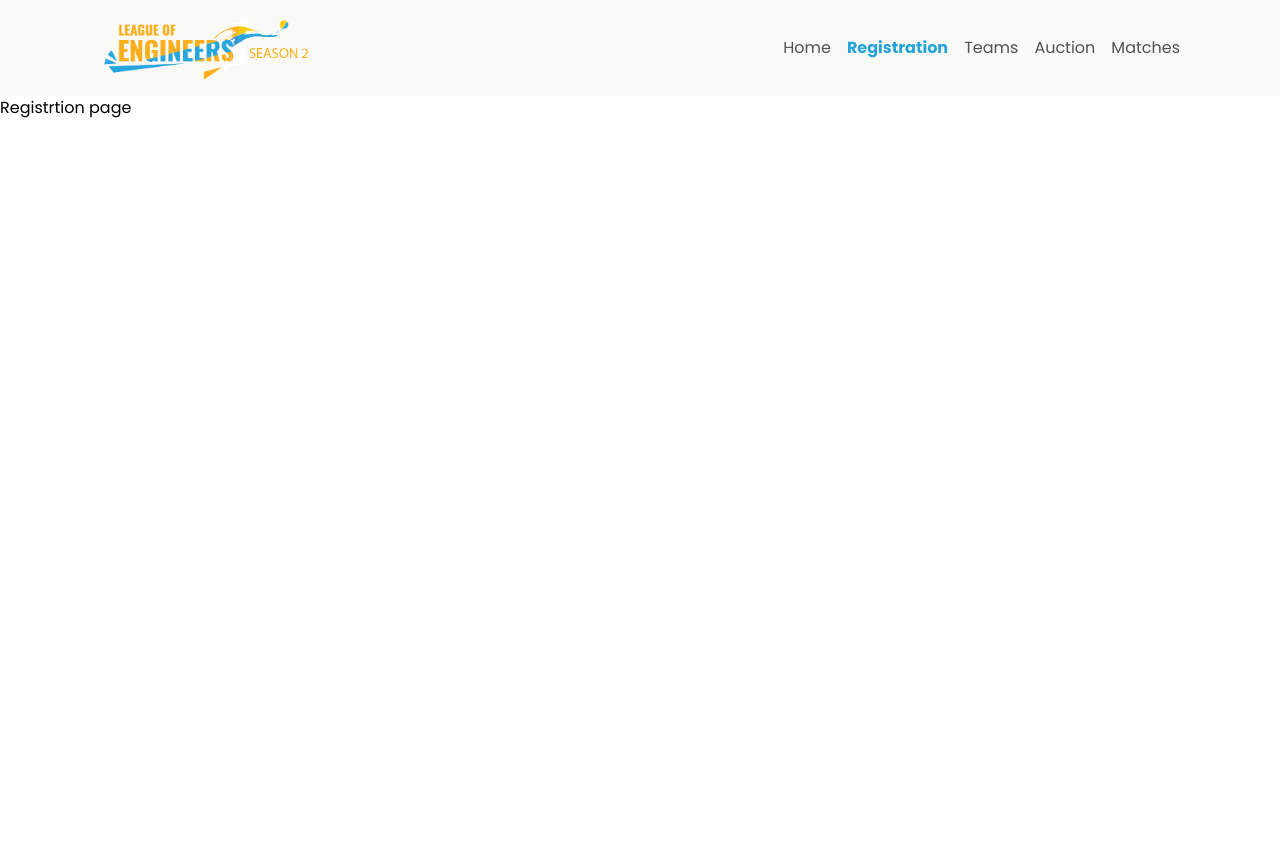
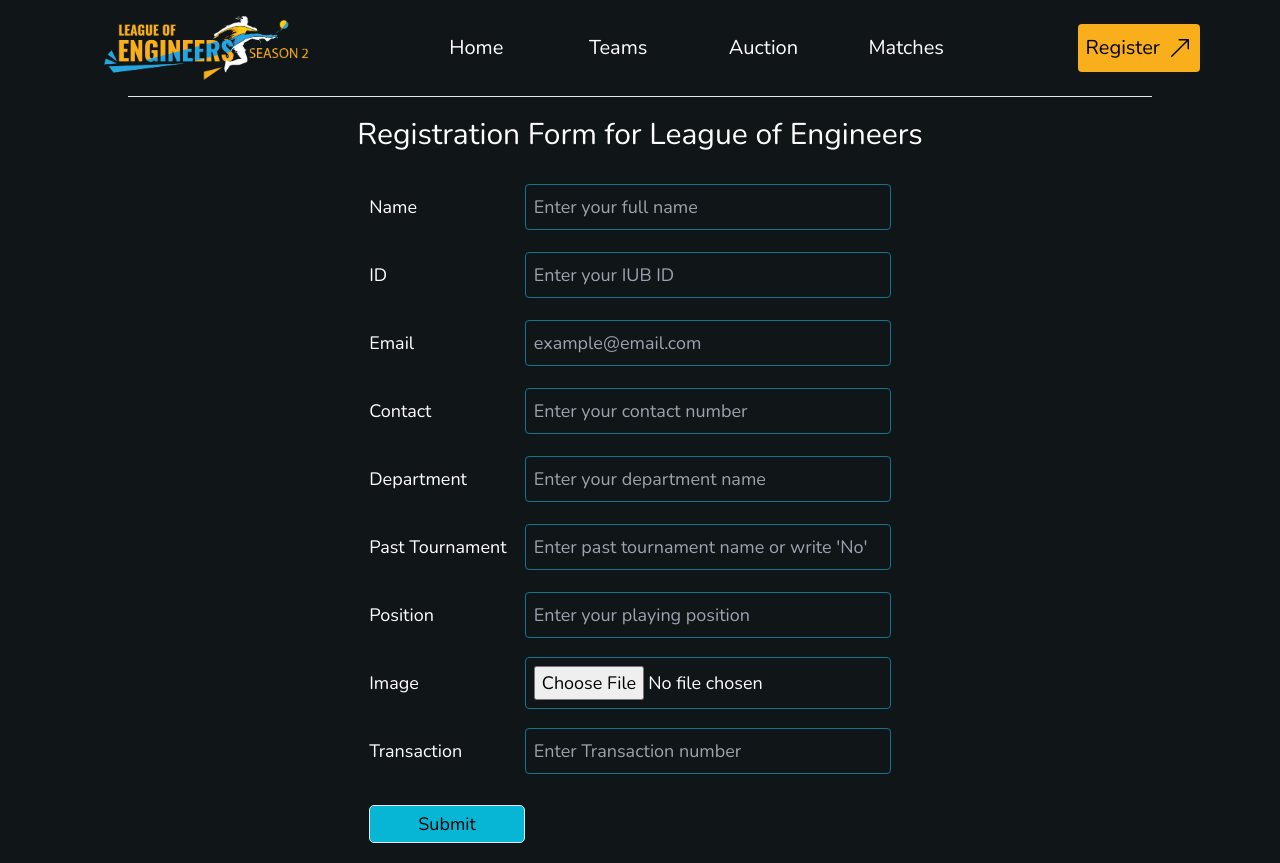
Before and after one commit to zorojuro75/league-of-engineers, a Next.js app: page /registration in a window 1280 px wide. Before the commit the page ends 800 px from the top, so only its background shows below. Built offline with nearby package versions, Linux system fonts and the light colour scheme.

Commit message:
Registration form done

```diff
--- a/app/layout.tsx
+++ b/app/layout.tsx
@@ -1,9 +1,10 @@
 import Navbar from '@/components/Navbar'
 import './globals.css'
 import type { Metadata } from 'next'
-import { Poppins } from 'next/font/google'
+import { Poppins, Nunito } from 'next/font/google'
+import { twMerge } from 'tailwind-merge'
 
-const font = Poppins({ subsets: ['latin'], weight: ['400','700'] })
+const font = Nunito({ subsets: ['latin'], weight: ['400','700'] })
 
 export const metadata: Metadata = {
   title: 'Football',
@@ -18,7 +19,7 @@ export default function RootLayout({
 }) {
   return (
     <html lang="en">
-      <body className={font.className} >
+      <body className={font.className}>
         <Navbar>{children}</Navbar>
       </body>
     </html>
--- a/app/matches/components/Schedule.tsx
+++ b/app/matches/components/Schedule.tsx
@@ -33,7 +33,7 @@ const Schedule: React.FC<ScheduleProps> = ({
         href: "/26july",
       },
       {
-        label: "27 July",
+        label: "27 august",
         active: pathname === "/27july",
         href: "/27july",
       },
--- a/app/registration/page.tsx
+++ b/app/registration/page.tsx
@@ -1,9 +1,147 @@
-import React from 'react'
+'use client'
+import React, { useState } from "react";
 
 const Registration = () => {
+  const handleSubmit = () => {
+
+    // You can add additional logic here to process the form data
+
+    // Clear the form or perform any necessary actions
+
+    // Optional: Display a success message or perform any other actions
+
+    // For now, let's just clear the form fields
+    setName("Enter your full name");
+    setId("Enter your IUB ID");
+    setDepartment("Enter your department name");
+    setEmail("example@email.com");
+    setContact("Enter your contact number");
+    setPast("Enter past tournament name or write 'No'");
+    setPosition("Enter your playing position");
+    setImage(null);
+    setTransaction("Enter Transaction number");
+  };
+
+  const [name, setName] = useState("Enter your full name");
+  const [id, setId] = useState("Enter your IUB ID");
+  const [department, setDepartment] = useState("Enter your department name");
+  const [email, setEmail] = useState("example@email.com");
+  const [contact, setContact] = useState("Enter your contact number");
+  const [past, setPast] = useState("Enter past tournament name or write 'No'");
+  const [position, setPosition] = useState("Enter your playing position");
+  const [image, setImage] = useState(null);
+  const [transaction, setTransaction] = useState("Enter Transaction number");
+
   return (
-    <div>Registrtion page</div>
-  )
-}
+    <div className="bg-background">
+    <h1 className="text-center text-3xl py-[20px]">Registration Form for League of Engineers</h1>
+    <form onSubmit={handleSubmit} className="md:mx-auto mx-4 mb-5 table text-lg md:text-md">
+      <div className="table-row">
+        <label htmlFor="name" className="text-white py-5 table-cell">
+          Name
+        </label>
+        <input
+          type="text"
+          placeholder={name}
+          required
+          className="w-[95%] bg-background border border-cyan-700 rounded p-2 table-cell"
+        />
+      </div>
+      <div className="table-row">
+        <label htmlFor="" className="text-white py-5 table-cell">
+          ID
+        </label>
+        <input
+          type="number"
+          placeholder={id}
+          required
+          className="w-[95%] bg-background border border-cyan-700 rounded p-2 table-cell"
+        />
+      </div>
+      <div className="table-row">
+        <label htmlFor="" className="text-white py-5 table-cell">
+          Email
+        </label>
+        <input
+          type="email"
+          placeholder={email}
+          required
+          className="w-[95%] bg-background border border-cyan-700 rounded p-2 table-cell"
+        />
+      </div>
+      <div className="table-row">
+        <label htmlFor="" className="text-white py-5 table-cell">
+          Contact
+        </label>
+        <input
+          type="number"
+          placeholder={contact}
+          required
+          className="w-[95%] bg-background border border-cyan-700 rounded p-2 table-cell"
+        />
+      </div>
+      <div className="table-row">
+        <label htmlFor="" className="text-white py-5 table-cell">
+          Department
+        </label>
+        <input
+          type="text"
+          placeholder={department}
+          required
+          className="w-[95%] bg-background border border-cyan-700 rounded p-2 table-cell"
+        />
+      </div>
+      <div className="table-row">
+        <label htmlFor="" className="text-white py-5 table-cell">
+          Past Tournament
+        </label>
+        <input
+          type="text"
+          placeholder={past}
+          required
+          className="w-[95%] bg-background border border-cyan-700 rounded p-2 table-cell"
+        />
+      </div>
+      <div className="table-row">
+        <label htmlFor="" className="text-white py-5 table-cell">
+          Position
+        </label>
+        <input
+          type="text"
+          placeholder={position}
+          required
+          className="w-[95%] bg-background border border-cyan-700 rounded p-2 table-cell"
+        />
+      </div>
+
+      <div className="table-row">
+        <label htmlFor="" className="text-white py-5 table-cell">
+          Image
+        </label>
+        <input
+          type="file"
+          accept="image/*"
+          required
+          className="w-[95%] bg-background border border-cyan-700 rounded p-2 table-cell"
+        />
+      </div>
+      <div className="table-row">
+        <label htmlFor="" className="text-white py-5 table-cell">
+          Transaction
+        </label>
+        <input
+          type="text"
+          placeholder={transaction}
+          required
+          className="w-[95%] bg-background border border-cyan-700 rounded p-2 table-cell"
+        />
+      </div>
+      <div className="border text-center py-[4px] px-12 mt-5 rounded-[5px] bg-cyan-500 text-black text-lg">
+        <input type="submit" value="Submit" />
+      </div>
+    </form>
+    </div>
+  );
+};
 
 export default Registration;
--- a/components/MobileItem.tsx
+++ b/components/MobileItem.tsx
@@ -1,5 +1,5 @@
-import Link from 'next/link';
-import { twMerge } from 'tailwind-merge';
+import Link from "next/link";
+import { twMerge } from "tailwind-merge";
 
 interface MobileItemProps {
   label: string;
@@ -7,27 +7,27 @@ interface MobileItemProps {
   href: string;
 }
 
-const MobileItem: React.FC<MobileItemProps> = ({
-  label,
-  active,
-  href
-}) => {
+const MobileItem: React.FC<MobileItemProps> = ({ label, active, href }) => {
   return (
     <Link
       href={href}
-      className={twMerge(`
+      className={twMerge(
+        `
         flex
         flex-col
         items-center
         hover:text-white
+        py-2
+        mb-10
         `,
         active && "text-white font-bold"
-        )
-      }
+      )}
     >
-      <p className="truncate text-black w-100">{label}</p>
+      <div className="truncate text-white w-100">
+        <p className={twMerge(active && "w-[70%] border-b-[2px]")}>{label}</p>
+      </div>
     </Link>
-   );
-}
+  );
+};
 
 export default MobileItem;
--- a/components/Navbar.tsx
+++ b/components/Navbar.tsx
@@ -5,6 +5,7 @@ import { usePathname } from "next/navigation";
 import NavbarItem from "./NavbarItem";
 import { RxCross2, RxHamburgerMenu } from "react-icons/rx";
 import MobileItem from "./MobileItem";
+import Register from "./Register";
 
 interface NavbarProps {
   children: React.ReactNode;
@@ -18,11 +19,6 @@ const Navbar: React.FC<NavbarProps> = ({ children }) => {
         label: "Home",
         active: pathname === "/",
         href: "/",
-      },
-      {
-        label: "Registration",
-        active: pathname === "/registration",
-        href: "/registration",
       },
       {
         label: "Teams",
@@ -45,6 +41,7 @@ const Navbar: React.FC<NavbarProps> = ({ children }) => {
   return (
     <div
       className="
+      bg-background
       flex
       flex-col
       h-screen
@@ -52,7 +49,6 @@ const Navbar: React.FC<NavbarProps> = ({ children }) => {
     >
       <div
         className="
-        bg-background
         flex
         md:px-20
         px-6
@@ -64,43 +60,50 @@ const Navbar: React.FC<NavbarProps> = ({ children }) => {
         </Logo>
         {/* Expand button for mobile view */}
         <button
-          className="md:hidden text-black focus:outline-none p-6"
+          className="md:hidden text-white focus:outline-none p-6"
           onClick={() => setExpanded(!expanded)}
         >
-          {expanded ?(
-            <RxCross2 size={26}/>
-          ) : (
-            <RxHamburgerMenu size={26}/>
-          )}
+          {expanded ? <RxCross2 size={26} /> : <RxHamburgerMenu size={26} />}
         </button>
         <div
           className="
           hidden
           md:flex
-          gap-x-4
-          px-5
+          gap-x-[47px]
+          w-[512px]
           py-4
-          bg-background
           "
         >
           {routes.map((item) => (
             <NavbarItem key={item.label} {...item} />
           ))}
         </div>
+        <Register />
+
       </div>
+      <div className="md:hidden">
+          <hr />
+        </div>
       <div>
-        { expanded? (<div>
-          {routes.map((item) => (
-            <MobileItem key={item.label} {...item} />
-          ))}
-        </div>):(null)}
-        </div>
+        {expanded ? (
+          <div className="ms-[30%] mt-[10%]">
+            {routes.map((item) => (
+              <MobileItem key={item.label} {...item} />
+            ))}
+          </div>
+        ) : null}
+      </div>
+
+      <div className="w-[80%] mx-auto hidden md:block">
+        <hr />
+      </div>
+
       <main
         className="
         flex
         flex-col
-        bg-white
         h-full
+        text-white
         "
       >
         {children}
--- a/components/NavbarItem.tsx
+++ b/components/NavbarItem.tsx
@@ -1,5 +1,4 @@
 import Link from 'next/link';
-import { IconType } from 'react-icons';
 import { twMerge } from 'tailwind-merge';
 
 interface NavbarItemProps {
@@ -19,22 +18,21 @@ const NavbarItem: React.FC<NavbarItemProps> = ({
       className={twMerge(`
         flex
         flex-row
-        h-auto
         items-center
         w-full
         gap-x-4
-        text-md
-        font-medium
         cursor-pointer
-        hover:text-black
         transition
-        text-neutral-600
+        text-white
         py-1`,
         active && "text-primary font-semibold"
         )
       }
     >
-      <p className="truncate w-100 hidden md:block">{label}</p>
+      {/* <p className="truncate w-100 hidden md:block text-[25px]">{label}</p> */}
+      <div className="truncate text-white w-100 hidden md:block text-[20px]">
+        <p className={twMerge(active && "w-[70%] border-b-[2px]")}>{label}</p>
+      </div>
     </Link>
    );
 }
--- /dev/null
+++ b/components/Register.tsx
@@ -0,0 +1,19 @@
+import React from "react";
+import { twMerge } from "tailwind-merge";
+import { BsArrowUpRight } from "react-icons/bs";
+import Link from "next/link";
+const Register = () => {
+  return (
+    <Link
+      href="registration"
+      className={twMerge(
+        "border-1 gap-2 px-2 rounded text-black my-6 bg-button hidden md:flex items-center"
+      )}
+    >
+      <div className="text-xl">Register</div>
+      <BsArrowUpRight fontSize={24} />
+    </Link>
+  );
+};
+
+export default Register;
--- a/tailwind.config.js
+++ b/tailwind.config.js
@@ -13,9 +13,10 @@ module.exports = {
           "conic-gradient(from 180deg at 50% 50%, var(--tw-gradient-stops))",
       },
       colors: {
-        background: "#f9f9f6",
+        background: "#101618",
         primary: "#25a3db",
         secondary: "#e6e5d6",
+        button : '#F9AE1B',
       },
     },
   },
```
